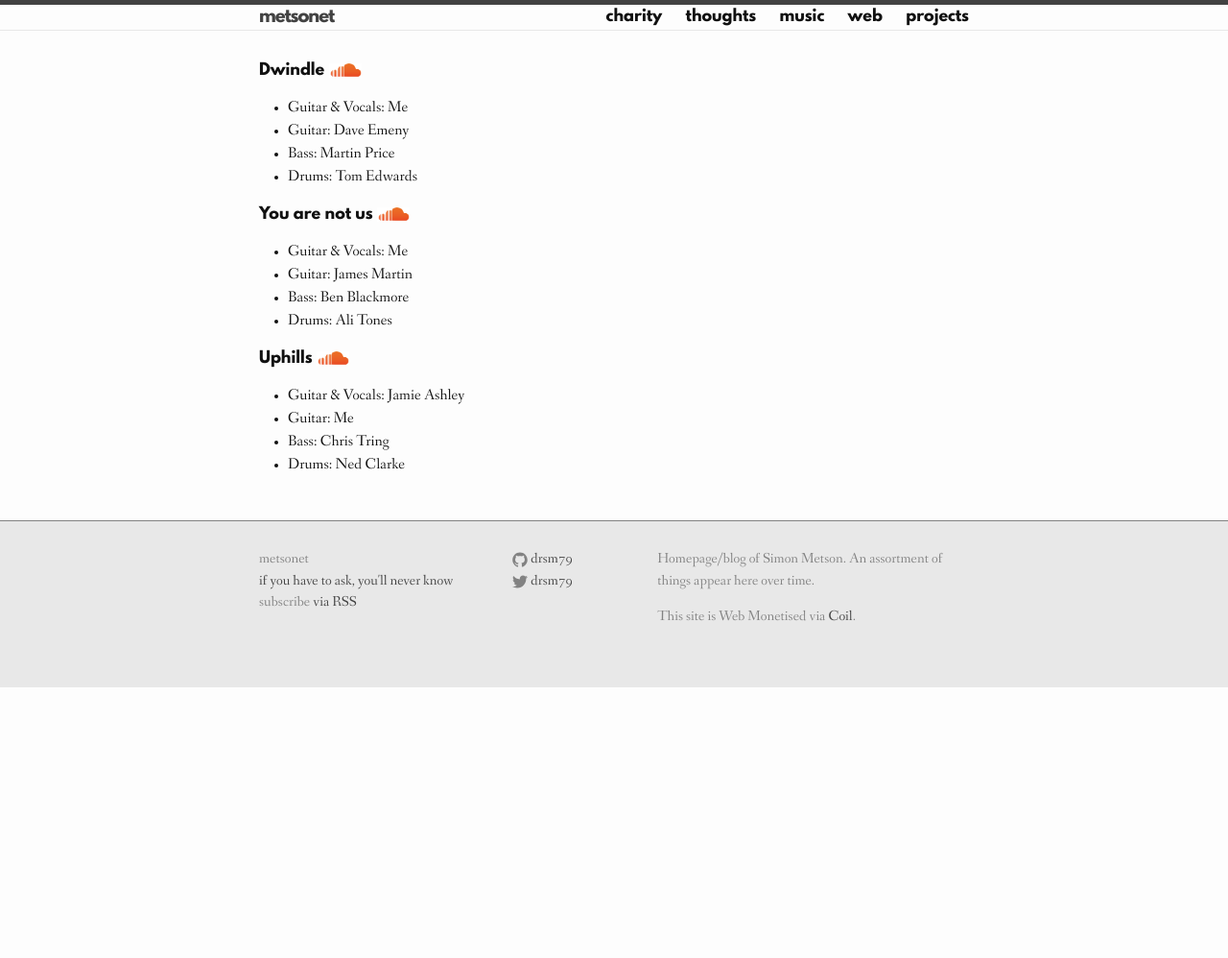
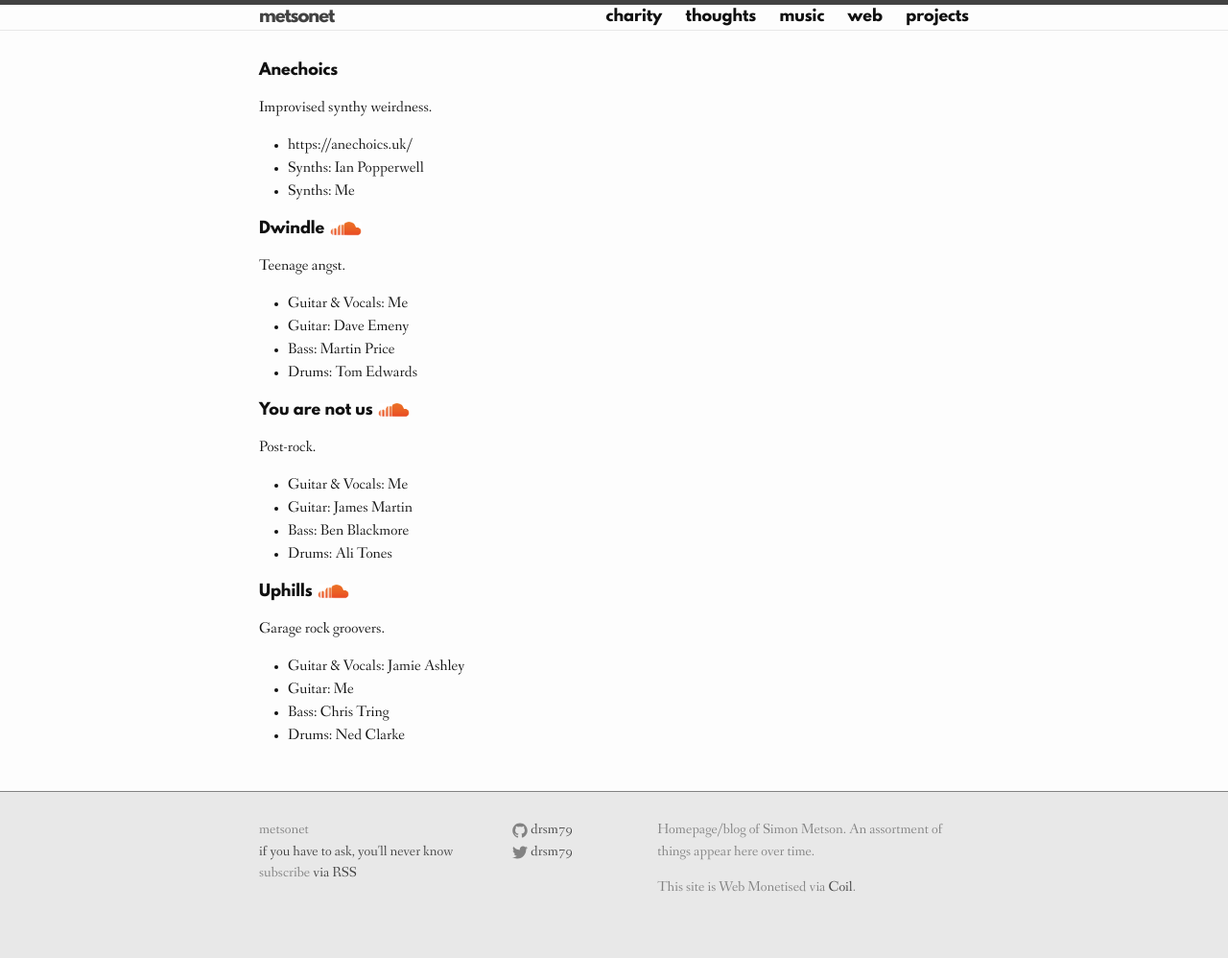
Before and after one commit to drsm79/drsm79.github.com, a Jekyll site: the page built from music/bands.md, in a window 1280 px wide. Shown: the whole page at 96% size. Built offline with Jekyll 4.4.1, drawn with Linux system fonts in a browser that asks for light colours; before the commit the page ends 900 px from its top, so only the background shows below that.

Commit message:
Update bands.md

```diff
--- a/music/bands.md
+++ b/music/bands.md
@@ -4,7 +4,17 @@ layout: default
 category: music
 tags: bands
 ---
+## Anechoics
+
+Improvised synthy weirdness.
+
+ * https://anechoics.uk/
+ * Synths: Ian Popperwell
+ * Synths: Me
+
 ## Dwindle <a href="http://soundcloud.com/dwindle98"><img src="soundcloud.png" height="15" border="0" alt="Dwindle on SoundCloud"></a>
+
+Teenage angst.
 
  * Guitar & Vocals: Me
  * Guitar: Dave Emeny
@@ -13,6 +23,8 @@ tags: bands
 
 ## You are not us <a href="http://soundcloud.com/youarenotus"><img src="soundcloud.png" height="15" border="0" alt="You Are Not Us on SoundCloud"></a>
 
+Post-rock.
+
  * Guitar & Vocals: Me
  * Guitar: James Martin
  * Bass: Ben Blackmore
@@ -20,6 +32,8 @@ tags: bands
 
 ## Uphills <a href="http://soundcloud.com/uphills"><img src="soundcloud.png" height="15" border="0" alt="Uphills on SoundCloud"></a>
 
+Garage rock groovers.
+
  * Guitar & Vocals: Jamie Ashley
  * Guitar: Me
  * Bass: Chris Tring
```
